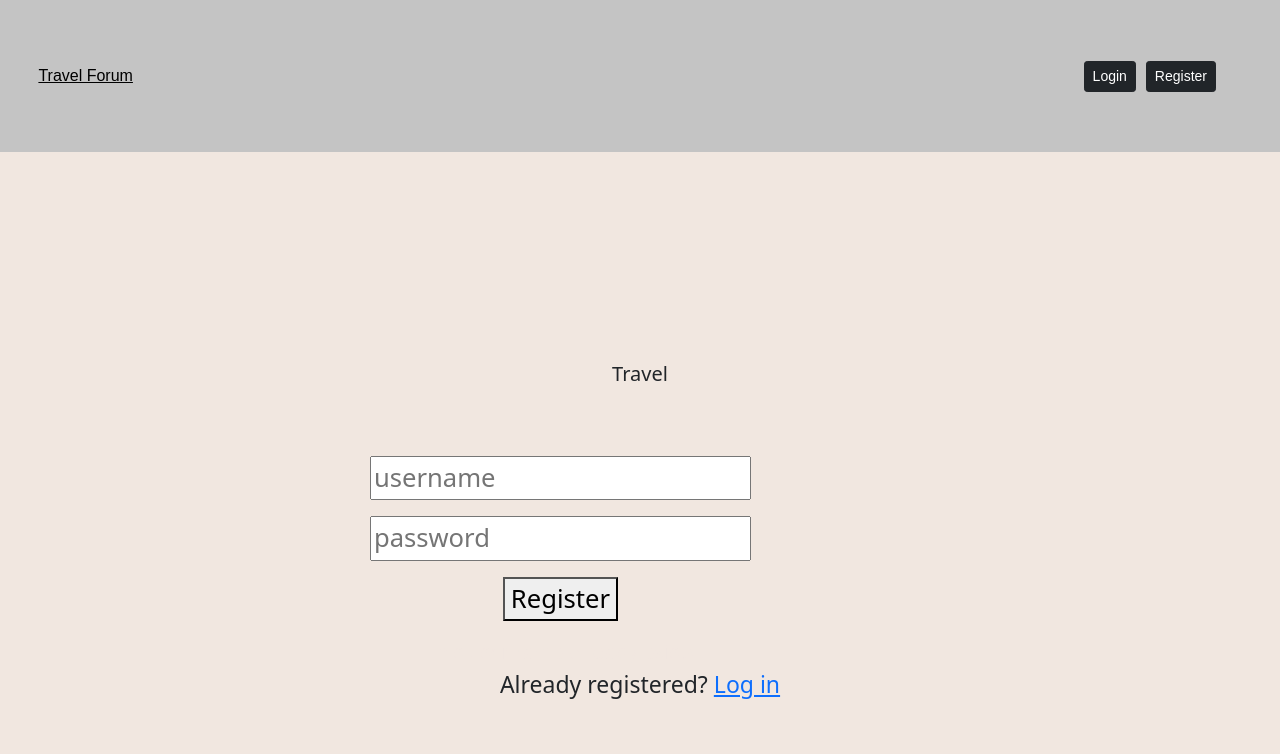
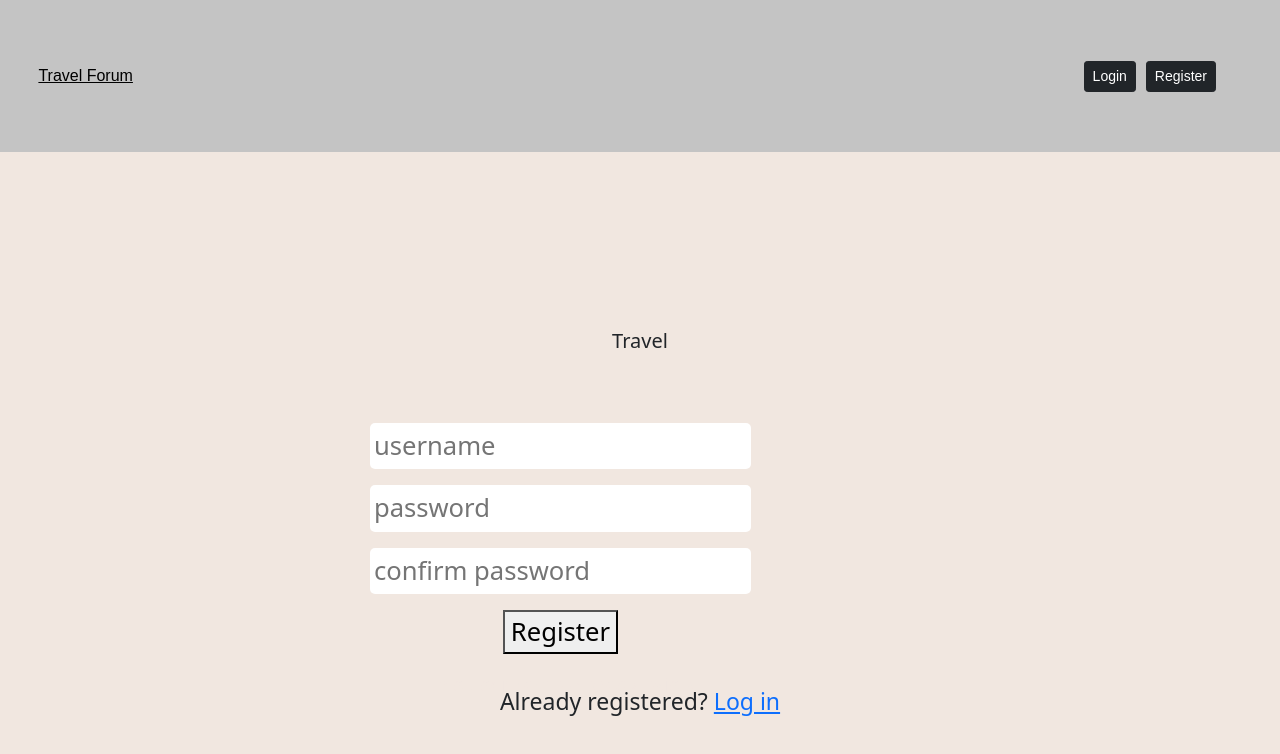
Before and after one commit to DeniiseB/travel-forum, a React (Create React App) app in the folder frontend/: page /register in a window 1280 px wide. Shown: the top 754 px of the page. Built offline with nearby package versions, Linux system fonts and the light colour scheme; no server answers.

Commit message:
Added confirm password

```diff
--- a/frontend/package.json
+++ b/frontend/package.json
@@ -38,5 +38,5 @@
       "last 1 safari version"
     ]
   },
-    "proxy": "http://localhost:8000"
+  "proxy": "http://localhost:8000"
 }
--- a/frontend/src/pages/register.jsx
+++ b/frontend/src/pages/register.jsx
@@ -6,11 +6,15 @@ import { Link, useHistory } from "react-router-dom";
 export default function Register() {
   const [username, setUsername] = useState("");
   const [password, setPassword] = useState("");
+  const [confirmPassword, setConfirmPassword] = useState("");
   const [usernameExists, setUsernameExists] = useState(false);
+  const [passwordMismatch, setPasswordMismatch]=useState(false)
   const { register, login } = useContext(UserContext);
   const history = useHistory();
 
   async function registerNewUser() {
+
+    if (confirmPassword === password) {
       let user = {
         username: username,
         password: password,
@@ -20,16 +24,23 @@ export default function Register() {
         setUsernameExists(true);
         setTimeout(function () {
           setUsernameExists(false);
-      }, 8000);
-
-    }
-    else {
+        }, 5000);
+      } else {
         console.log("User registered");
         history.push("/");
-      await login(user)
+        await login(user);
       }
       setUsername("");
       setPassword("");
+      setConfirmPassword("")
+    }
+    else {
+      setPasswordMismatch(true)
+       setTimeout(function () {
+         setPasswordMismatch(false);
+       }, 5000);
+    }
+
   }
 
   return (
@@ -40,6 +51,7 @@ export default function Register() {
         </div>
         <div className="inputs" style={styles.inputs}>
           <input
+            style={styles.input}
             type="text"
             placeholder="username"
             value={username}
@@ -47,10 +59,18 @@ export default function Register() {
           />
 
           <input
+            style={styles.input}
             type="text"
             placeholder="password"
             value={password}
             onChange={(e) => setPassword(e.target.value)}
+          />
+          <input
+            style={styles.input}
+            type="text"
+            placeholder="confirm password"
+            value={confirmPassword}
+            onChange={(e) => setConfirmPassword(e.target.value)}
           />
 
           <button onClick={registerNewUser}>Register</button>
@@ -65,6 +85,12 @@ export default function Register() {
         <div className="login" style={styles.login}>
           <p>
             Already registered? <Link to="/login">Log in</Link>
+          </p>
+          <p
+            className="warning"
+            style={passwordMismatch ? styles.mismatch : styles.invisable}
+          >
+            Password mismatch
           </p>
         </div>
       </div>
@@ -100,14 +126,20 @@ const styles = {
     justifyContent: "center",
     borderBottom: "5px solid #f1e7e0",
   },
+  input: {
+    borderRadius: "5px",
+    border: "none",
+    padding: "4px",
+  },
   login: {
     fontSize: "23px",
-    marginTop:"20px"
+    marginTop: "20px",
   },
   warning: {
     fontSize: "20px",
     color: "red",
     display: "block",
+    paddingBottom: "5vh",
   },
   hide: {
     color: "#f1e7e0",
@@ -118,4 +150,18 @@ const styles = {
     color: "green",
     display: "block",
   },
+  invisable: {
+    display: "none",
+  },
+  mismatch: {
+    position: "fixed",
+    right: "35vw",
+    bottom: "7vh",
+    color: "white",
+    fontSize: "15px",
+    backgroundColor: "red",
+    padding: "3px",
+    borderRadius: "5px",
+    opacity: "0.7",
+  },
 };
```
Also changed, not shown: 1 other file (tests, documents, lock files or other folders). Lines whose indentation alone changed are shown as unchanged.
